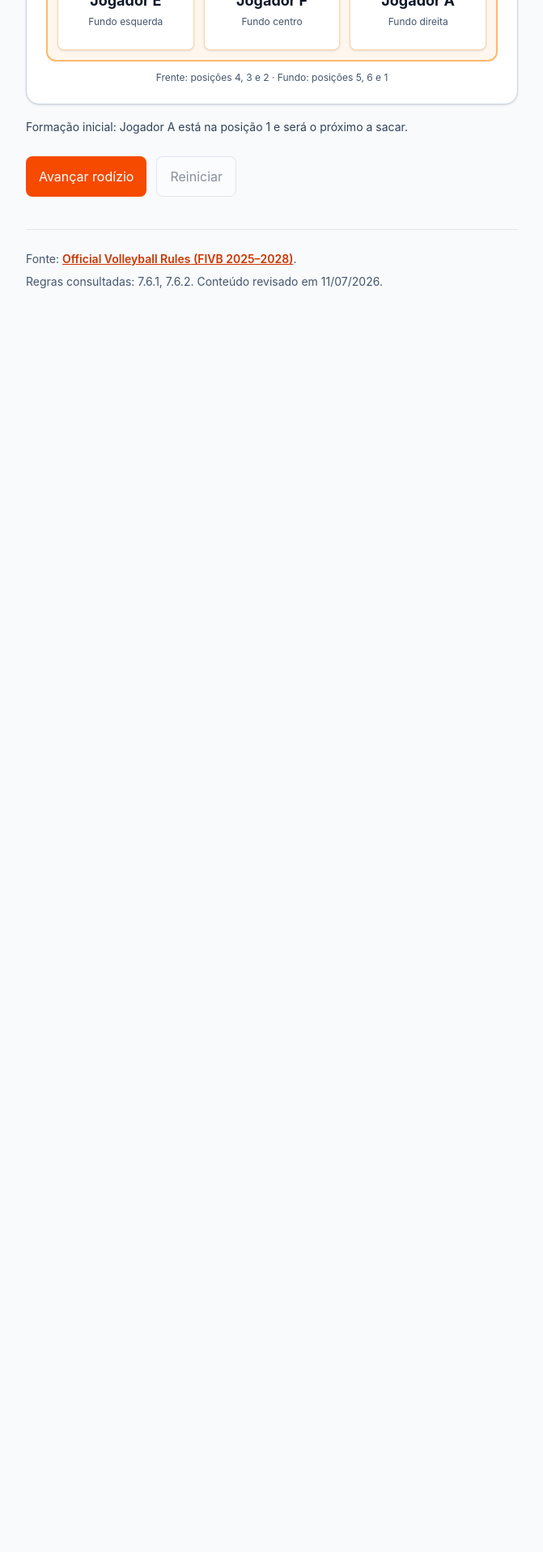
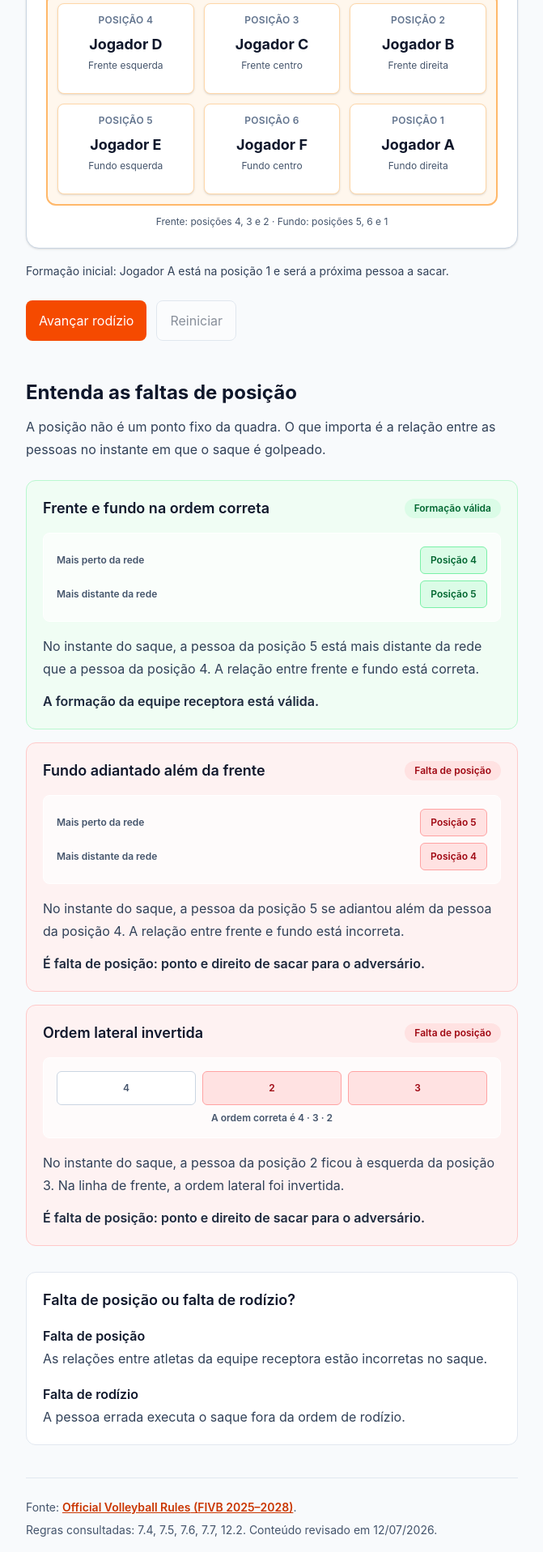
Before and after one commit to Icaro90/volley-coach, a React (Vite) app in the folder frontend/: page /rotation in a window 1280 px wide. Shown: the part 880-2797 px from the top of the page at 81% size, without its empty margins (304-975 px from the left). Before the commit the page ends 1304 px from the top, so only its background shows below. Built offline with nearby package versions, Linux system fonts and the light colour scheme.

Commit message:
feat(rotation): explain position faults and service order

```diff
--- /dev/null
+++ b/frontend/src/features/rotation/components/PositionScenarioCard.tsx
@@ -0,0 +1,63 @@
+import type { PositionScenario } from '../data/positionScenarios'
+
+type PositionScenarioCardProps = {
+  scenario: PositionScenario
+}
+
+function ScenarioDiagram({ scenario }: PositionScenarioCardProps) {
+  if (scenario.id === 'lateral-fault') {
+    return (
+      <div aria-hidden="true" className="grid grid-cols-3 gap-2 text-center text-xs font-semibold">
+        <span className="rounded-md border border-slate-300 bg-white px-2 py-3 text-slate-600">4</span>
+        <span className="rounded-md border border-red-300 bg-red-100 px-2 py-3 text-red-800">2</span>
+        <span className="rounded-md border border-red-300 bg-red-100 px-2 py-3 text-red-800">3</span>
+        <span className="col-span-3 text-slate-600">A ordem correta é 4 · 3 · 2</span>
+      </div>
+    )
+  }
+
+  const isValid = scenario.status === 'valid'
+  const frontPosition = isValid ? 4 : 5
+  const backPosition = isValid ? 5 : 4
+  const statusClassName = isValid
+    ? 'border-green-300 bg-green-100 text-green-800'
+    : 'border-red-300 bg-red-100 text-red-800'
+
+  return (
+    <div aria-hidden="true" className="grid grid-cols-[1fr_auto] items-center gap-2 text-center text-xs font-semibold">
+      <span className="text-left text-slate-600">Mais perto da rede</span>
+      <span className={`rounded-md border px-3 py-2 ${statusClassName}`}>Posição {frontPosition}</span>
+      <span className="text-left text-slate-600">Mais distante da rede</span>
+      <span className={`rounded-md border px-3 py-2 ${statusClassName}`}>Posição {backPosition}</span>
+    </div>
+  )
+}
+
+export function PositionScenarioCard({ scenario }: PositionScenarioCardProps) {
+  const isValid = scenario.status === 'valid'
+  const statusLabel = isValid ? 'Formação válida' : 'Falta de posição'
+  const cardClassName = isValid
+    ? 'border-green-200 bg-green-50'
+    : 'border-red-200 bg-red-50'
+  const badgeClassName = isValid
+    ? 'bg-green-100 text-green-800'
+    : 'bg-red-100 text-red-800'
+
+  return (
+    <article className={`rounded-xl border p-5 ${cardClassName}`}>
+      <div className="flex flex-wrap items-center justify-between gap-2">
+        <h3 className="text-lg font-semibold text-slate-900">{scenario.title}</h3>
+        <span className={`rounded-full px-3 py-1 text-xs font-semibold ${badgeClassName}`}>
+          {statusLabel}
+        </span>
+      </div>
+
+      <div className="mt-4 rounded-lg border border-white bg-white/70 p-4">
+        <ScenarioDiagram scenario={scenario} />
+      </div>
+
+      <p className="mt-4 leading-7 text-slate-700">{scenario.explanation}</p>
+      <p className="mt-3 font-semibold leading-7 text-slate-800">{scenario.outcome}</p>
+    </article>
+  )
+}
--- a/frontend/src/features/rotation/pages/RotationPage.tsx
+++ b/frontend/src/features/rotation/pages/RotationPage.tsx
@@ -1,8 +1,11 @@
 import { useState } from 'react'
 import { Link } from 'react-router'
 import { AppHeader } from '../../../shared/components/AppHeader'
+import { PositionScenarioCard } from '../components/PositionScenarioCard'
 import { RotationCourt } from '../components/RotationCourt'
-import { initialFormation, rotationSource, type RotationFormation } from '../data/rotation'
+import { positionScenarios, positionScenarioSource } from '../data/positionScenarios'
+import { initialFormation, type RotationFormation } from '../data/rotation'
+import { getServer } from '../utils/getServer'
 import { rotateFormation } from '../utils/rotateFormation'
 
 const rotationsPerCycle = 6
@@ -26,12 +29,13 @@ function formatReviewDate(date: string) {
 export function RotationPage() {
   const [rotationStep, setRotationStep] = useState(0)
   const formation = getFormationAt(rotationStep)
+  const server = getServer(formation)
   const formationLabel =
     rotationStep === 0 ? 'Formação inicial' : `Rodízio ${rotationStep} de ${rotationsPerCycle - 1}`
   const statusMessage =
     rotationStep === 0
-      ? 'Formação inicial: Jogador A está na posição 1 e será o próximo a sacar.'
-      : `Rodízio ${rotationStep}: cada jogador avançou uma posição no sentido horário.`
+      ? `Formação inicial: ${server} está na posição 1 e será a próxima pessoa a sacar.`
+      : `Rodízio ${rotationStep}: ${server} está na posição 1 e será a próxima pessoa a sacar.`
 
   function handleAdvanceRotation() {
     setRotationStep((currentStep) => (currentStep + 1) % rotationsPerCycle)
@@ -65,6 +69,17 @@ export function RotationPage() {
           </p>
         </section>
 
+        <section className="mt-4 rounded-xl border border-blue-200 bg-blue-50 p-5" aria-labelledby="position-tip-title">
+          <h2 className="text-lg font-semibold text-slate-900" id="position-tip-title">
+            Posição é conferida no saque
+          </h2>
+          <p className="mt-2 leading-7 text-slate-700">
+            No instante do saque, a equipe que recebe deve respeitar as relações entre frente,
+            fundo, esquerda e direita. Depois do golpe de saque, todas as pessoas podem se
+            movimentar na quadra.
+          </p>
+        </section>
+
         <div className="mt-8">
           <RotationCourt formation={formation} formationLabel={formationLabel} />
         </div>
@@ -91,22 +106,54 @@ export function RotationPage() {
           </button>
         </div>
 
+        <section className="mt-12" aria-labelledby="position-scenarios-title">
+          <h2 className="text-2xl font-bold text-slate-900" id="position-scenarios-title">
+            Entenda as faltas de posição
+          </h2>
+          <p className="mt-3 leading-7 text-slate-700">
+            A posição não é um ponto fixo da quadra. O que importa é a relação entre as pessoas
+            no instante em que o saque é golpeado.
+          </p>
+
+          <div className="mt-6 space-y-4">
+            {positionScenarios.map((scenario) => (
+              <PositionScenarioCard key={scenario.id} scenario={scenario} />
+            ))}
+          </div>
+        </section>
+
+        <section className="mt-8 rounded-xl border border-slate-200 bg-white p-5" aria-labelledby="fault-difference-title">
+          <h2 className="text-lg font-semibold text-slate-900" id="fault-difference-title">
+            Falta de posição ou falta de rodízio?
+          </h2>
+          <dl className="mt-4 space-y-4 leading-7 text-slate-700">
+            <div>
+              <dt className="font-semibold text-slate-900">Falta de posição</dt>
+              <dd>As relações entre atletas da equipe receptora estão incorretas no saque.</dd>
+            </div>
+            <div>
+              <dt className="font-semibold text-slate-900">Falta de rodízio</dt>
+              <dd>A pessoa errada executa o saque fora da ordem de rodízio.</dd>
+            </div>
+          </dl>
+        </section>
+
         <footer className="mt-10 border-t border-slate-200 pt-6 text-sm leading-6 text-slate-600">
           <p>
             Fonte:{' '}
             <a
               className="font-semibold text-orange-700 underline"
-              href={rotationSource.url}
+              href={positionScenarioSource.url}
               rel="noreferrer"
               target="_blank"
             >
-              {rotationSource.title} ({rotationSource.edition})
+              {positionScenarioSource.title} ({positionScenarioSource.edition})
             </a>
             .
           </p>
           <p className="mt-1">
-            Regras consultadas: {rotationSource.relevantRules.join(', ')}. Conteúdo revisado em{' '}
-            {formatReviewDate(rotationSource.reviewedAt)}.
+            Regras consultadas: {positionScenarioSource.relevantRules.join(', ')}. Conteúdo revisado em{' '}
+            {formatReviewDate(positionScenarioSource.reviewedAt)}.
           </p>
         </footer>
       </main>
```
Also changed, not shown: 1 other file (tests, documents, lock files or other folders).
